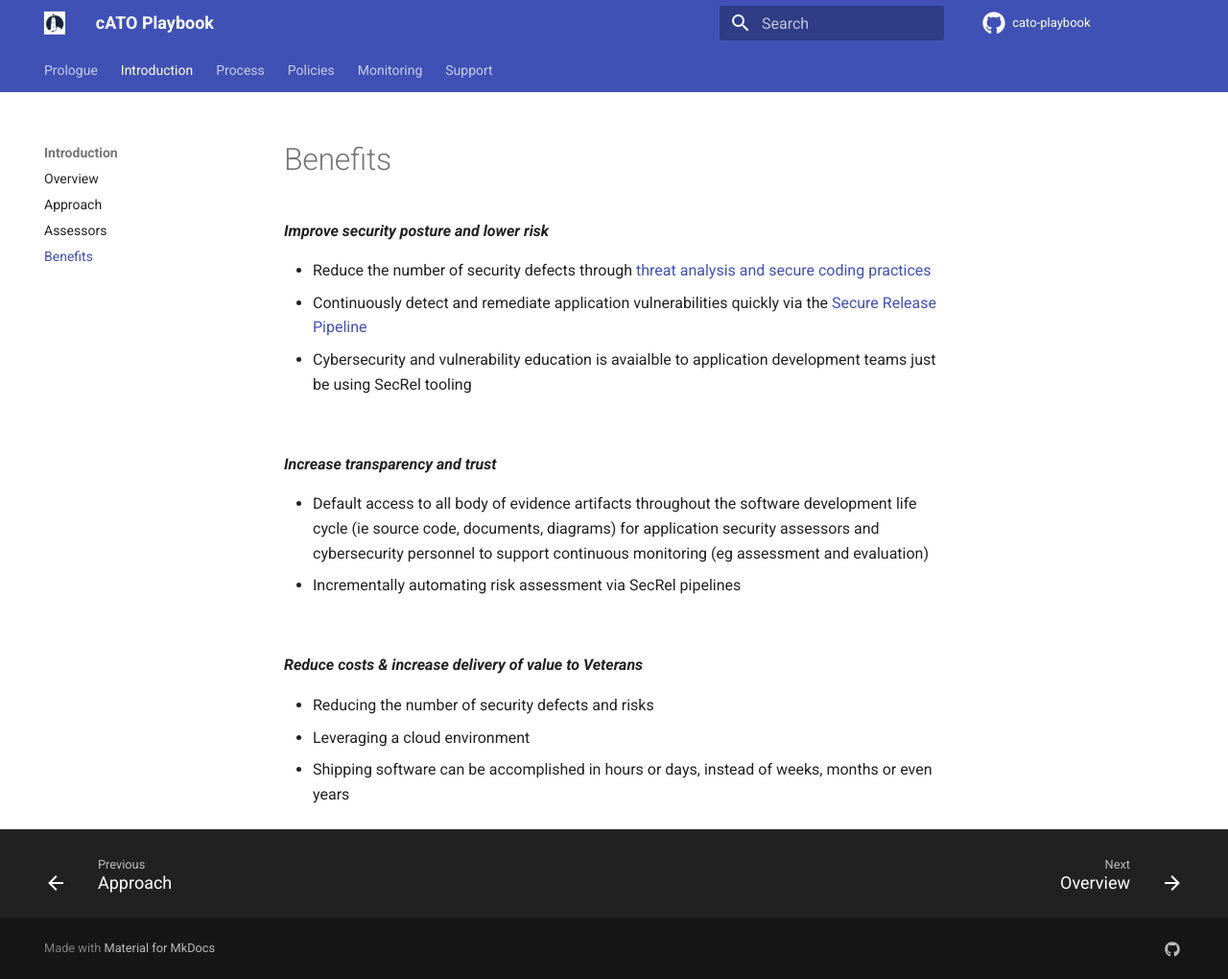
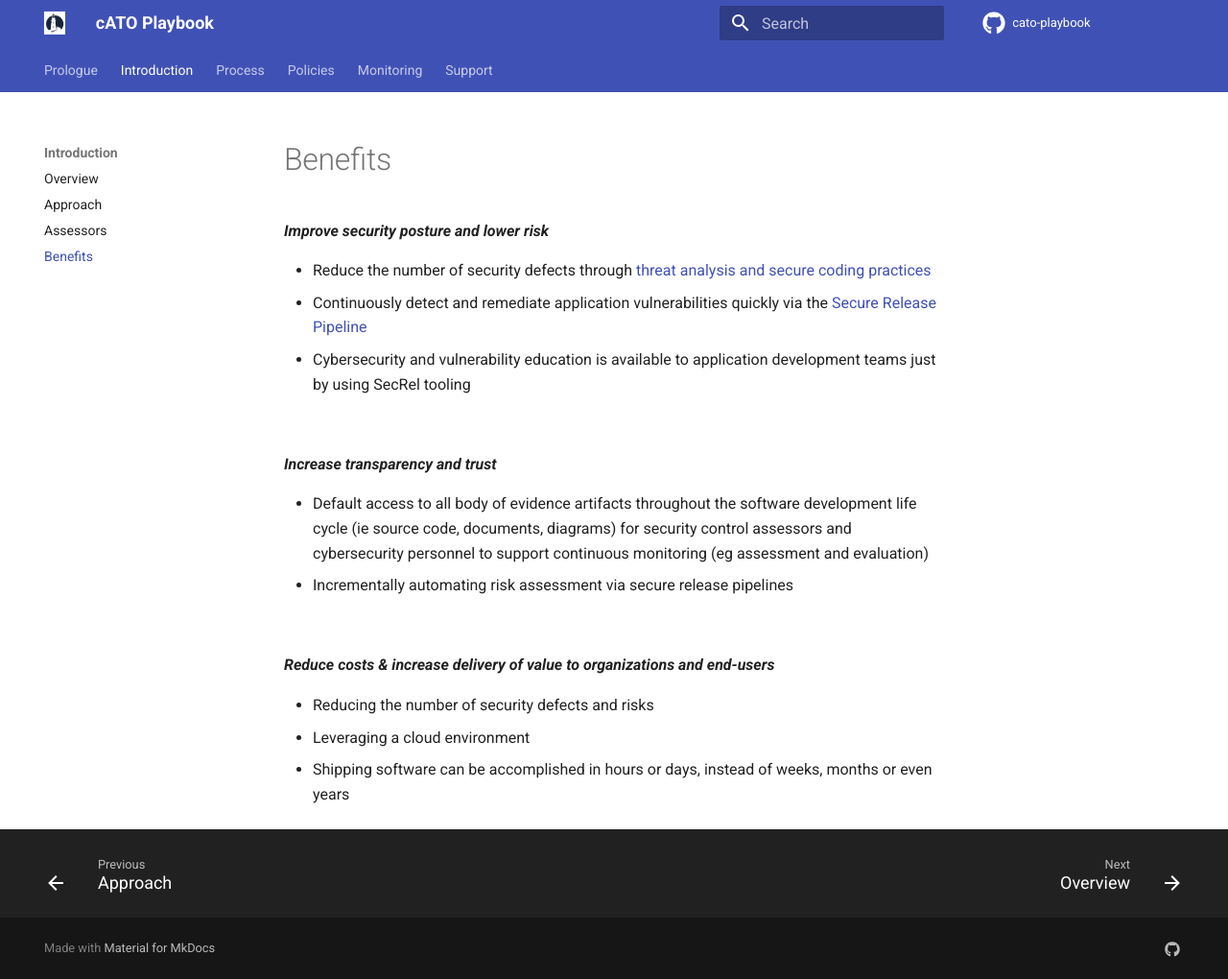
Before and after one commit to rise8-us/cato-playbook, an MkDocs documentation site: the page built from docs/benefits.md, in a window 1280 px wide and 1020 px high. Shown: the whole window at 96% size. Built offline with MkDocs 1.6.1 and Material for MkDocs 9.7.7, drawn with Linux system fonts in a browser that asks for light colours; comment, search, counter and statistics services are not loaded.

Commit message:
generalize benefits doc

```diff
--- a/docs/benefits.md
+++ b/docs/benefits.md
@@ -4,18 +4,18 @@
 
 - Reduce the number of security defects through [threat analysis and secure coding practices](https://www.securitycompass.com/sdelements/)
 - Continuously detect and remediate application vulnerabilities quickly via the [Secure Release Pipeline](pipeline.md)
-- Cybersecurity and vulnerability education is avaialble to application development teams just be using SecRel tooling
+- Cybersecurity and vulnerability education is available to application development teams just by using SecRel tooling
 
 <br/>
 
 ***Increase transparency and trust***
 
-- Default access to all body of evidence artifacts throughout the software development life cycle (ie source code, documents, diagrams) for application security assessors and cybersecurity personnel to support continuous monitoring (eg assessment and evaluation)
-- Incrementally automating risk assessment via SecRel pipelines
+- Default access to all body of evidence artifacts throughout the software development life cycle (ie source code, documents, diagrams) for security control assessors and cybersecurity personnel to support continuous monitoring (eg assessment and evaluation)
+- Incrementally automating risk assessment via secure release pipelines
 
 <br/>
 
-***Reduce costs & increase delivery of value to Veterans***
+***Reduce costs & increase delivery of value to organizations and end-users***
 
 - Reducing the number of security defects and risks
 - Leveraging a cloud environment
```
